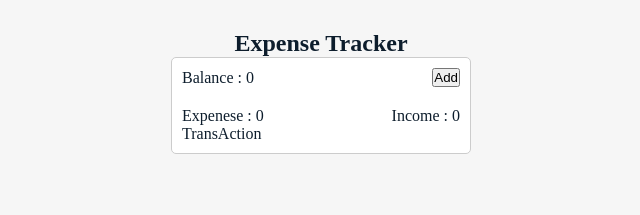
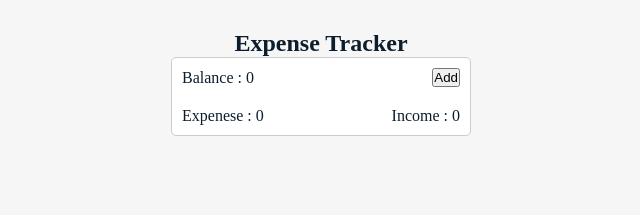
Before and after one commit to Ali-Doostali/Expense-Tracker, a React (Create React App) app: page / in a window 1280 px wide. Shown: the top 215 px of the page, without its empty margins (319-959 px from the left). Built offline with nearby package versions, Linux system fonts and the light colour scheme.

Commit message:
Mapping on trnsctions

```diff
--- a/src/components/TransActionComponent.jsx
+++ b/src/components/TransActionComponent.jsx
@@ -1,7 +1,11 @@
-const TransActionComponent = ({transaction}) => {
-    return (
-        <section>TransAction</section>
-     );
-}
+const TransActionComponent = ({ transaction }) => {
+  return (
+    <section>
+      {transaction.map((t) => (
+        <div key={t.id}>{t.desc}</div>
+      ))}
+    </section>
+  );
+};
 
 export default TransActionComponent;
```
